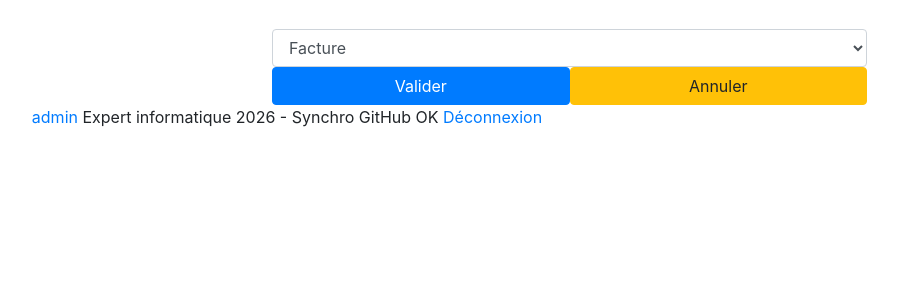
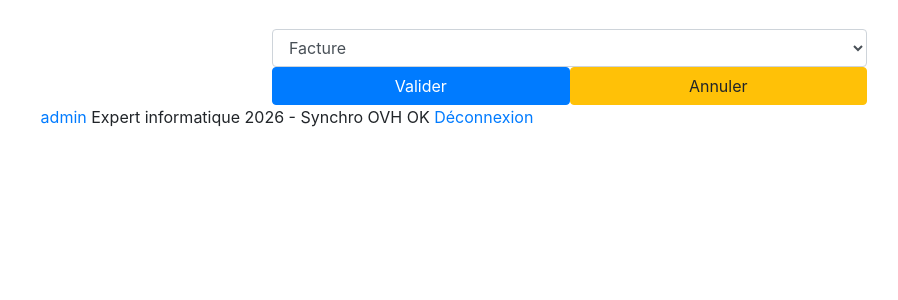
Before and after one commit to drbe/pointdevente, a PHP site: page / in a window 1280 px wide. Shown: the part 199-499 px from the top of the page, without its empty margins (353-1251 px from the left). Run offline with PHP 8.4, Linux system fonts and the light colour scheme; the visitor is signed in with stand-in values (Sample User, id 1); data that the repository does not hold is empty.

Commit message:
Nouveau test de déploiement automatique OVH apres mise a jour des secrets

```diff
--- a/index.php
+++ b/index.php
@@ -322,7 +322,7 @@ input.addEventListener("keyup", function(event) {
 
 	<div id="position_gps"></div><center>
 
-	<div id="copy right" class="copy_right"><a href="admin.php">admin</a> Expert informatique 2026 - Synchro GitHub OK <a href="admin.php?deconnexion=true">Déconnexion</a></div><center>
+	<div id="copy right" class="copy_right"><a href="admin.php">admin</a> Expert informatique 2026 - Synchro OVH OK <a href="admin.php?deconnexion=true">Déconnexion</a></div><center>
 
 	</div>
 
```
